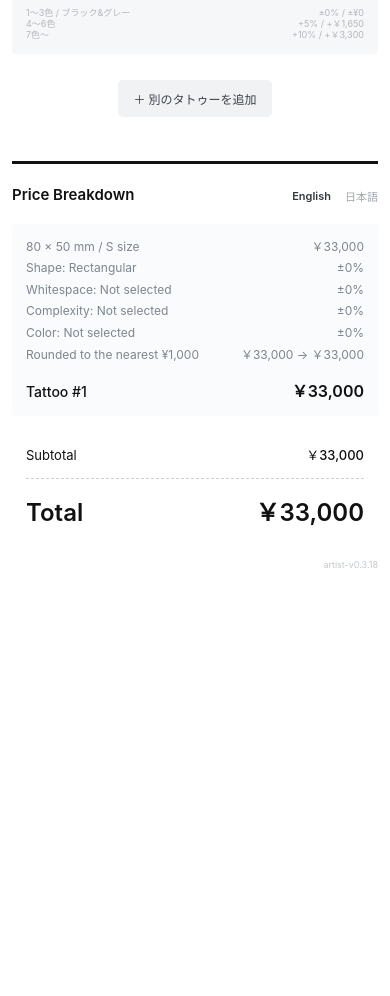
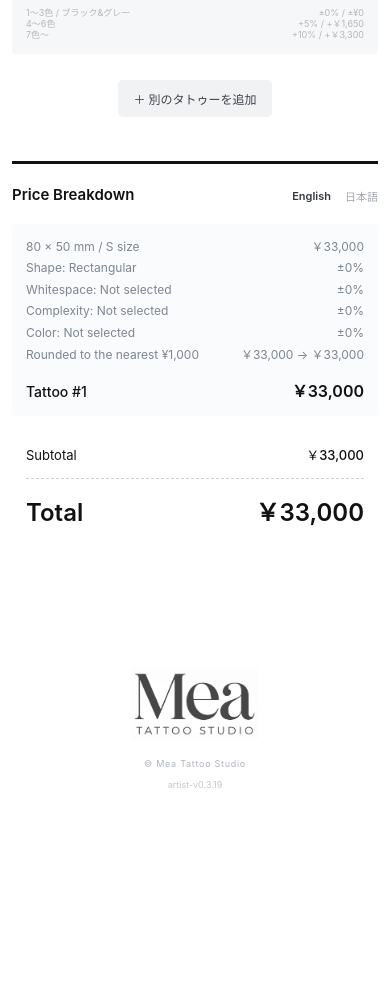
Before and after one commit to mea-tattoo/price-simulator, a plain HTML site: page artist.html in a window 390 px wide. Shown: the part 899-1895 px from the top of the page. Before the commit the page ends 1509 px from the top, so only its background shows below. Drawn offline with Linux system fonts and the light colour scheme.

Commit message:
Add branded footer spacing for customer view

```diff
--- a/artist.html
+++ b/artist.html
@@ -66,7 +66,10 @@ select{width:100%;font-size:14px;border:1px solid #dfe3e8;border-radius:4px;back
 .sum-row.discount{color:var(--text)}
 .sum-row.total{margin-top:7px;padding-top:14px;font-size:24px;font-weight:600;border-top:1px dashed #cfd3d8;color:#111}
 .sum-row.total strong{font-weight:600}
-.version{text-align:right;color:#c3c7cc;font-size:9px;margin-top:24px}
+.app-footer{display:flex;flex-direction:column;align-items:center;margin-top:104px;padding:36px 0 max(160px,22vh);color:#b7bdc5}
+.app-footer img{display:block;width:132px;height:auto;opacity:.72}
+.copyright{margin-top:18px;color:#aeb4bc;font-size:9px;letter-spacing:.08em}
+.version{color:#c3c7cc;font-size:9px;margin-top:10px}
 @media(max-width:390px){
   main{padding:22px 12px 40px}
   h1{margin-bottom:34px;padding:14px 15px}
@@ -77,6 +80,8 @@ select{width:100%;font-size:14px;border:1px solid #dfe3e8;border-radius:4px;back
   .summary-language{--summary-gutter:14px}
   .summary-item{padding:14px var(--summary-gutter)}
   .sum-row.total{font-size:24px}
+  .app-footer{margin-top:96px;padding-bottom:max(180px,24vh)}
+  .app-footer img{width:128px}
 }
 </style>
 </head>
@@ -114,7 +119,11 @@ select{width:100%;font-size:14px;border:1px solid #dfe3e8;border-radius:4px;back
   </div>
 </section>
 
-<div class="version">artist-v0.3.18</div>
+<footer class="app-footer">
+  <img src="assets/mea-logo-white-bg.png" alt="Mea Tattoo Studio" width="633" height="362">
+  <div class="copyright">© Mea Tattoo Studio</div>
+  <div class="version">artist-v0.3.19</div>
+</footer>
 </main>
 
 <template id="tattooTemplate">
```
Also changed, not shown: assets/mea-logo-white-bg.png (added).
